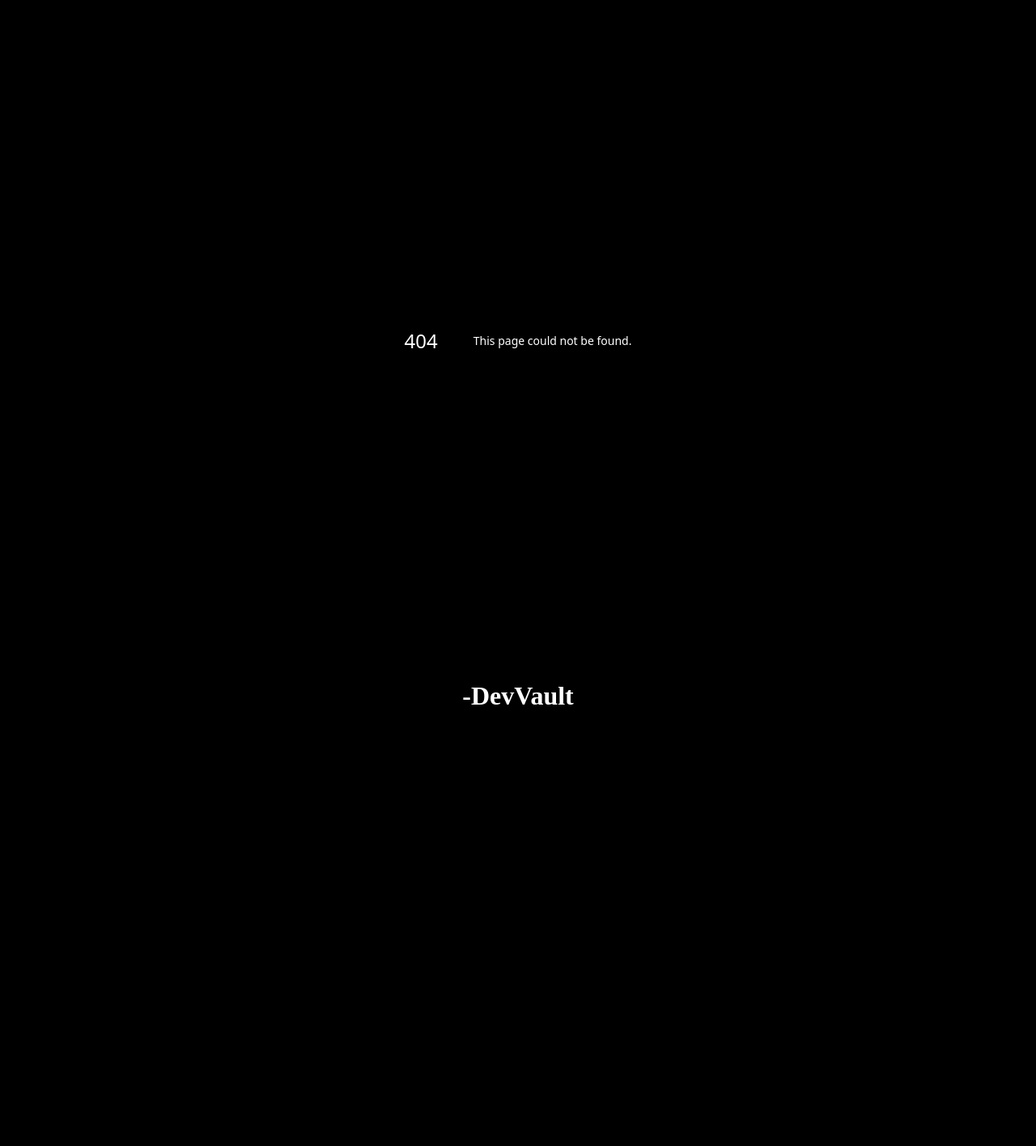
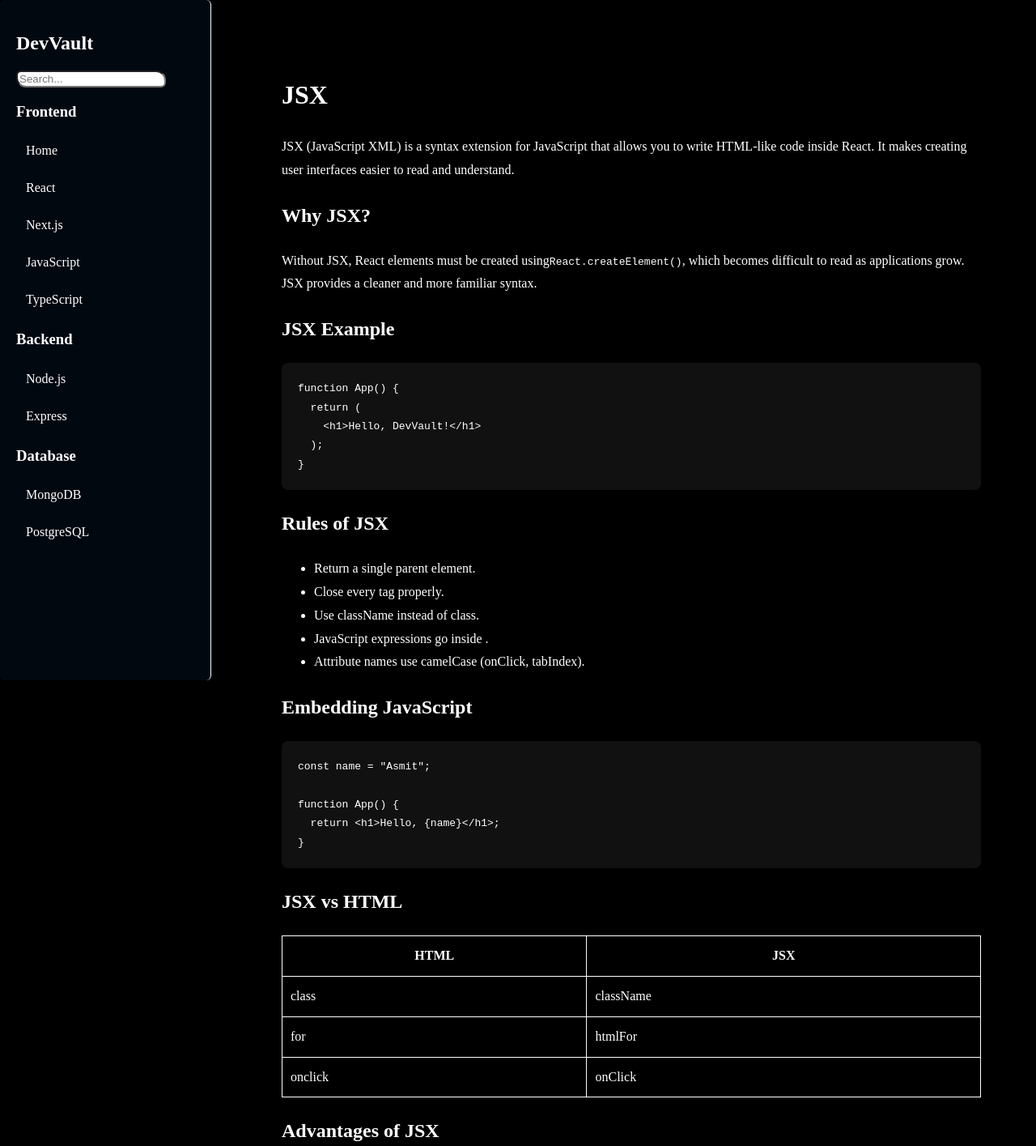
Before and after one commit to asmitbiswas/Project-Next-JS, a Next.js app in the folder app/: page /React/JSX in a window 1280 px wide. Before the commit this address had no page. Shown: the top 1415 px of the page at 81% size. Before the commit the page ends 918 px from the top, so only its background shows below. Built offline with nearby package versions, Linux system fonts and the light colour scheme.

Commit message:
Added JSX content  page in react

```diff
--- /dev/null
+++ b/app/app/(categories)/React/JSX/page.tsx
@@ -0,0 +1,132 @@
+import Sidebar from "@/app/components/page";
+
+export default function JSX() {
+  return (
+    <div
+      style={{
+        background: "#000",
+        color: "#fff",
+        minHeight: "100vh",
+        padding: "40px",
+      }}
+    >
+      <Sidebar />
+
+      <div
+        style={{
+          marginLeft: "280px",
+          maxWidth: "900px",
+          lineHeight: "1.8",
+        }}
+      >
+        <h1>JSX</h1>
+
+        <p>
+          JSX (JavaScript XML) is a syntax extension for JavaScript that allows
+          you to write HTML-like code inside React. It makes creating user
+          interfaces easier to read and understand.
+        </p>
+
+        <h2>Why JSX?</h2>
+
+        <p>
+          Without JSX, React elements must be created using
+          <code>React.createElement()</code>, which becomes difficult to read as
+          applications grow. JSX provides a cleaner and more familiar syntax.
+        </p>
+
+        <h2>JSX Example</h2>
+
+        <pre
+          style={{
+            background: "#111",
+            padding: "20px",
+            borderRadius: "8px",
+            overflowX: "auto",
+          }}
+        >
+{`function App() {
+  return (
+    <h1>Hello, DevVault!</h1>
+  );
+}`}
+        </pre>
+
+        <h2>Rules of JSX</h2>
+
+        <ul>
+          <li>Return a single parent element.</li>
+          <li>Close every tag properly.</li>
+          <li>Use className instead of class.</li>
+          <li>JavaScript expressions go inside {}.</li>
+          <li>Attribute names use camelCase (onClick, tabIndex).</li>
+        </ul>
+
+        <h2>Embedding JavaScript</h2>
+
+        <pre
+          style={{
+            background: "#111",
+            padding: "20px",
+            borderRadius: "8px",
+            overflowX: "auto",
+          }}
+        >
+{`const name = "Asmit";
+
+function App() {
+  return <h1>Hello, {name}</h1>;
+}`}
+        </pre>
+
+        <h2>JSX vs HTML</h2>
+
+        <table
+          style={{
+            borderCollapse: "collapse",
+            width: "100%",
+            marginTop: "10px",
+          }}
+        >
+          <tbody>
+            <tr>
+              <th style={{ border: "1px solid white", padding: "10px" }}>HTML</th>
+              <th style={{ border: "1px solid white", padding: "10px" }}>JSX</th>
+            </tr>
+            <tr>
+              <td style={{ border: "1px solid white", padding: "10px" }}>class</td>
+              <td style={{ border: "1px solid white", padding: "10px" }}>className</td>
+            </tr>
+            <tr>
+              <td style={{ border: "1px solid white", padding: "10px" }}>for</td>
+              <td style={{ border: "1px solid white", padding: "10px" }}>htmlFor</td>
+            </tr>
+            <tr>
+              <td style={{ border: "1px solid white", padding: "10px" }}>onclick</td>
+              <td style={{ border: "1px solid white", padding: "10px" }}>onClick</td>
+            </tr>
+          </tbody>
+        </table>
+
+        <h2>Advantages of JSX</h2>
+
+        <ul>
+          <li>Easy to read and write.</li>
+          <li>Looks similar to HTML.</li>
+          <li>Supports JavaScript expressions.</li>
+          <li>Makes UI development faster.</li>
+          <li>Helps React detect errors during compilation.</li>
+        </ul>
+
+        <h2>Summary</h2>
+
+        <p>
+          JSX is one of React's most important features. It combines HTML-like
+          syntax with JavaScript, making components easier to build and
+          maintain. Although browsers don't understand JSX directly, React
+          compiles it into regular JavaScript before rendering it.
+        </p>
+      </div>
+    </div>
+  );
+}
--- a/app/app/(categories)/React/page.tsx
+++ b/app/app/(categories)/React/page.tsx
@@ -64,7 +64,7 @@ export default function React() {
           <li><Link href="/React/Introduction_to_React">Introduction to React</Link></li>
           <li><Link href="/React/React_Project">Getting Started</Link></li>
           <li><Link href="/React/Folder">Folder Structure</Link></li>
-          <li>JSX</li>
+          <li><Link href="/React/JSX">JSX</Link></li>
           <li>Components</li>
           <li>Props</li>
           <li>State</li>
```
